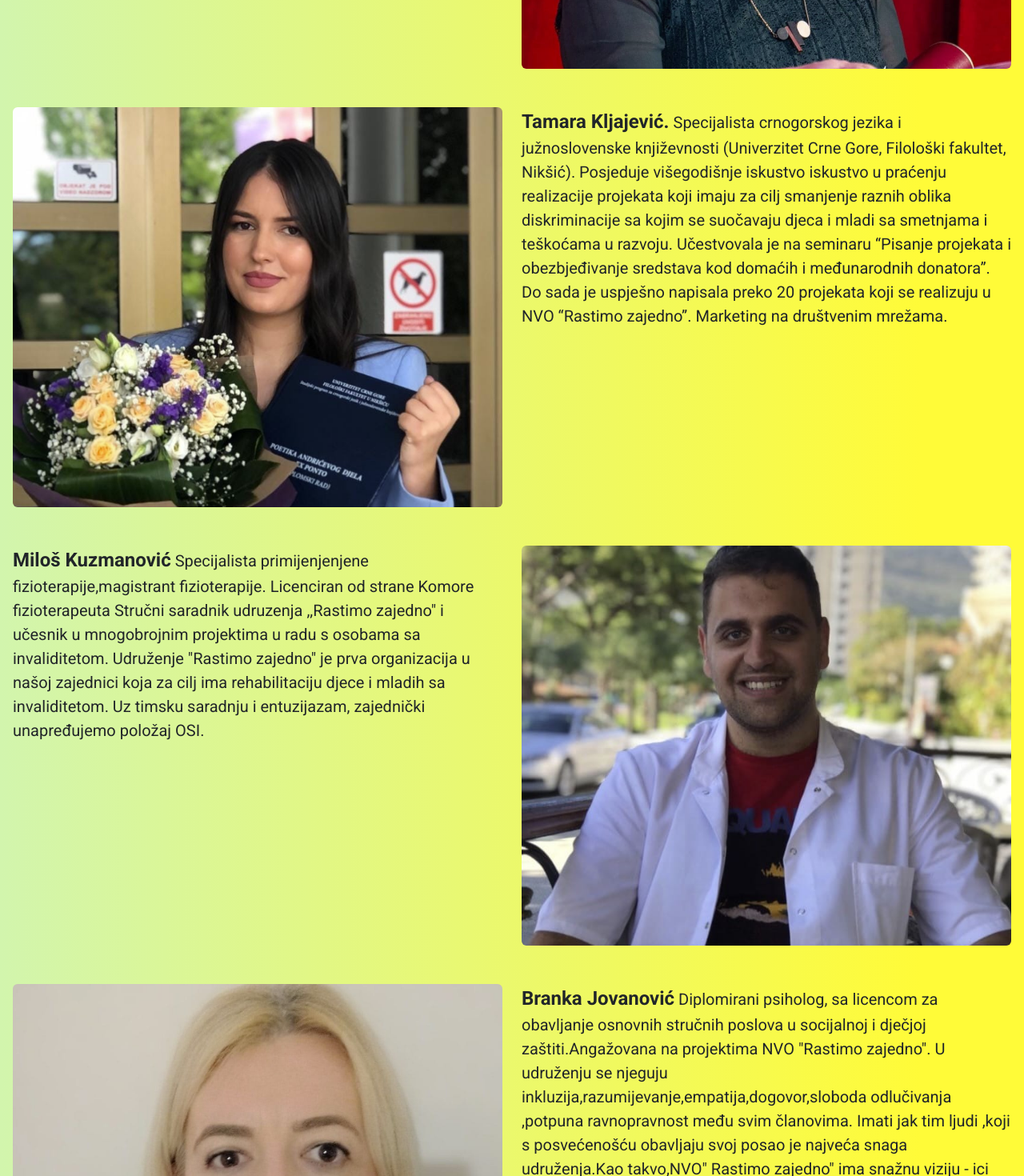
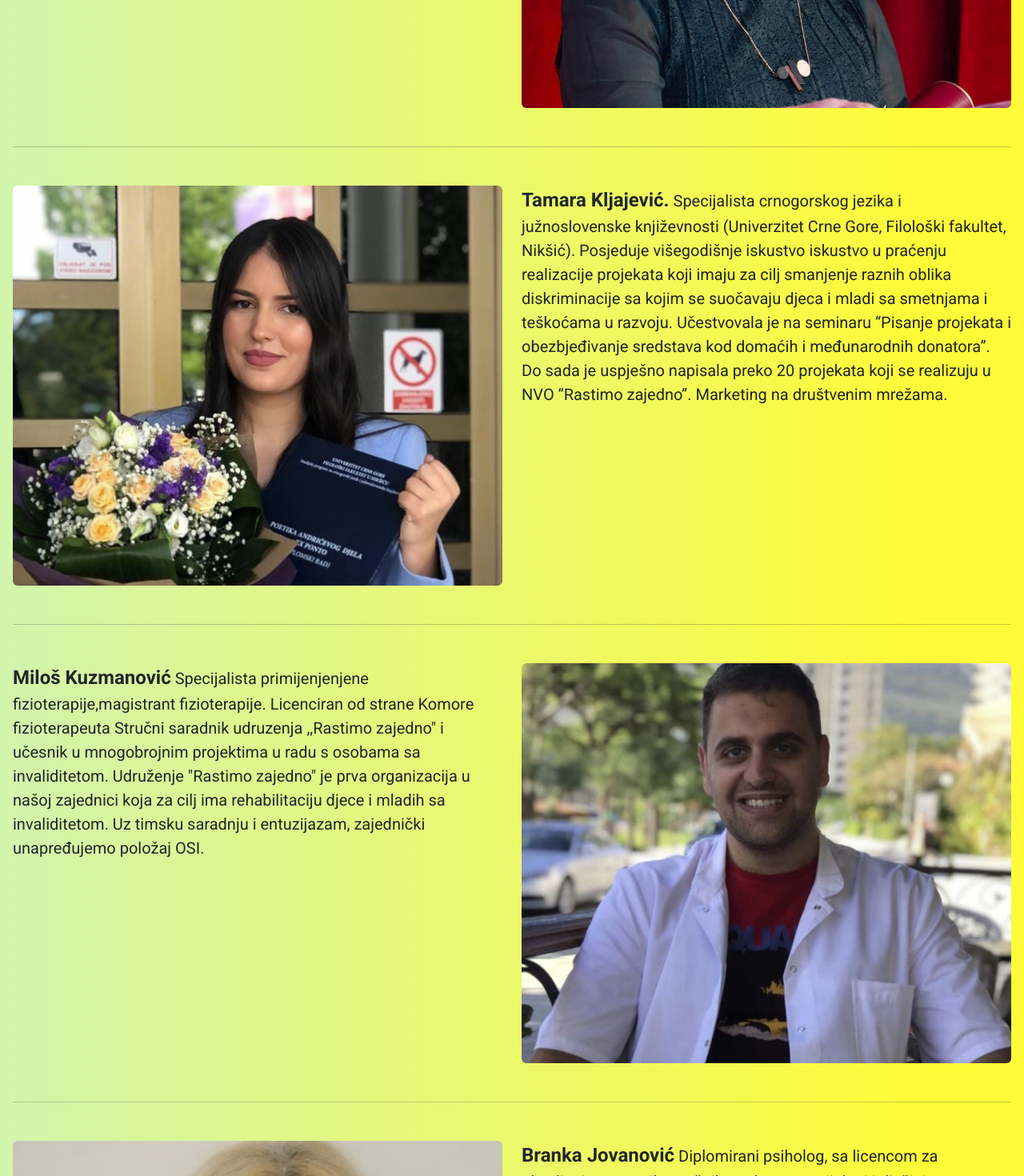
Before and after one commit to Blackk88/RastimoZajedno, a React (Vite) app: page /our-team in a window 1280 px wide. Shown: the part 1280-2750 px from the top of the page at 80% size. Built offline with nearby package versions, Linux system fonts and the light colour scheme.

Commit message:
add body bg

```diff
--- a/src/Pages/Team.tsx
+++ b/src/Pages/Team.tsx
@@ -6,8 +6,8 @@ import teamPhoto5 from '../assets/team/5.png'
 
 function Team() {
   return (
-    <main className="mb-5">
-      <section className="mt-5 px-3">
+    <main className="my-5">
+      <section className="px-3">
         <div className="row">
           <div className="col-12 col-lg-6">
             <img
@@ -33,6 +33,8 @@ function Team() {
             </p>
           </div>
         </div>
+
+        <hr className="my-5" />
 
         <div className="d-flex flex-row-reverse row mt-5">
           <div className="col-12 col-lg-6">
@@ -63,7 +65,9 @@ function Team() {
           </div>
         </div>
 
-        <div className="d-flex row mt-5">
+        <hr className="my-5" />
+
+        <div className="d-flex row">
           <div className="col-12 col-lg-6">
             <img
               src={teamPhoto3}
@@ -89,7 +93,9 @@ function Team() {
           </div>
         </div>
 
-        <div className="d-flex flex-row-reverse row mt-5">
+        <hr className="my-5" />
+
+        <div className="d-flex flex-row-reverse row">
           <div className="col-12 col-lg-6">
             <img
               src={teamPhoto4}
@@ -113,7 +119,9 @@ function Team() {
           </div>
         </div>
 
-        <div className="d-flex row mt-5">
+        <hr className="my-5" />
+
+        <div className="d-flex row">
           <div className="col-12 col-lg-6">
             <img
               src={teamPhoto5}
--- a/src/styles/index.scss
+++ b/src/styles/index.scss
@@ -18,7 +18,7 @@
 }
 
 body {
-  background-color: #fafafa;
+  background-color: #d4f5a9;
 }
 
 img {
```
